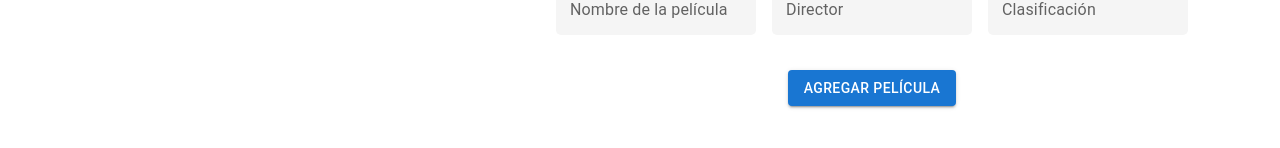
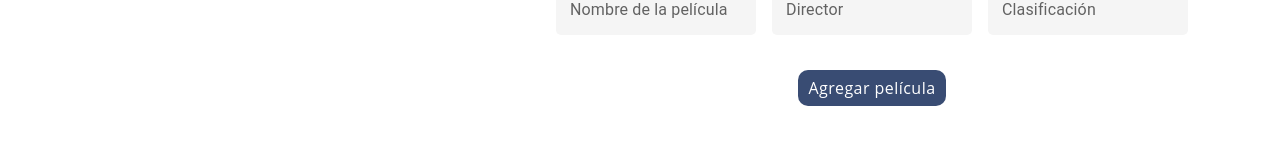
Before and after one commit to ElprofeAdonis/FrontendApi, a React (Create React App) app: page / in a window 1280 px wide. Shown: the part 188-336 px from the top of the page. Built offline with nearby package versions, Linux system fonts and the light colour scheme; no server answers.

Commit message:
Creacion del componete Button

```diff
--- a/src/App.js
+++ b/src/App.js
@@ -3,7 +3,8 @@ import Header from "./componentes/Header";
 import React, { useState, useEffect } from "react";
 import Box from "@mui/material/Box";
 import Input from "./componentes/Input";
-import Button from "@mui/material/Button";
+
+import BootstrapButton from "./componentes/Button";
 
 import { get } from "./util/apiClient";
 import { post } from "./util/apiClient";
@@ -143,9 +144,11 @@ const App = () => {
               </div>
             </Box>
             <div className="Centrar-box">
-              <Button onClick={handleAddMovie} variant="contained">
-                Agregar película
-              </Button>
+              <BootstrapButton
+                TextIdit="Agregar película"
+                onClick={handleAddMovie}
+                variant="contained"
+              ></BootstrapButton>
             </div>
           </div>
         </div>
--- /dev/null
+++ b/src/componentes/Button.js
@@ -0,0 +1,42 @@
+import { styled } from "@mui/material/styles";
+import Button from "@mui/material/Button";
+
+function BootstrapButton(props) {
+  const BootstrapButton = styled(Button)({
+    margin: "auto",
+    boxShadow: "none",
+    textTransform: "none",
+    border: "none",
+    width: props.width,
+    height: props.height,
+    borderRadius: "10px",
+    fontSize: 16,
+    padding: "6px 10px",
+    float: props.float,
+    lineHeight: 1.5,
+    backgroundColor: "#394C73",
+    fontFamily: ["Open Sans", "sans-serif"].join(","),
+    "&:hover": {
+      backgroundColor: "#2E3E5C",
+      boxShadow: "none",
+      border: "none",
+    },
+    "&:active": {
+      boxShadow: "none",
+      backgroundColor: "#2E3E5C",
+      border: "none",
+    },
+  });
+  return (
+    <BootstrapButton
+      variant="contained"
+      disableRipple
+      href={props.href}
+      onClick={props.onClick}
+    >
+      {props.TextIdit}
+    </BootstrapButton>
+  );
+}
+
+export default BootstrapButton;
```
